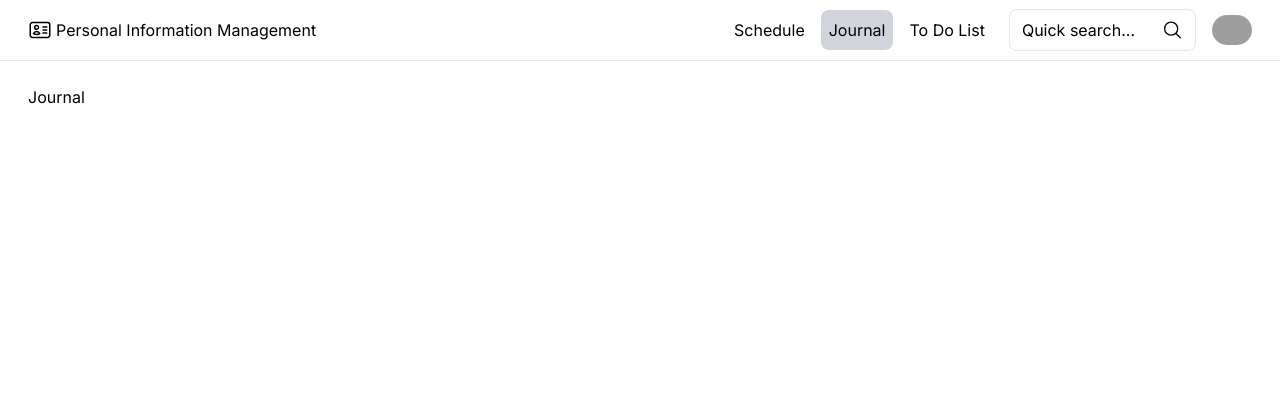
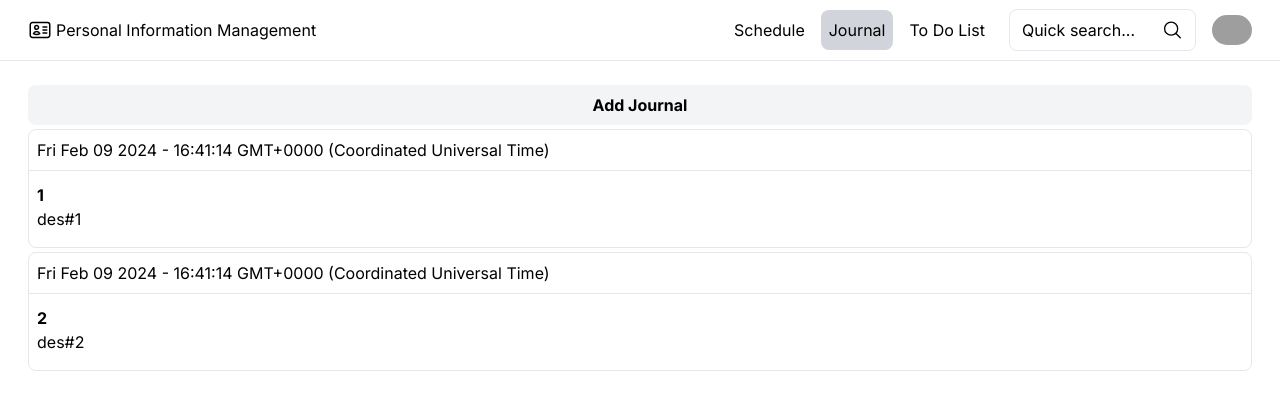
Before and after one commit to thitipongr/Final-Project-Front-end---Dev-Init, a Next.js app: page /Journal in a window 1280 px wide. Shown: the top 410 px of the page. Built offline with nearby package versions, Linux system fonts and the light colour scheme; grey boxes are pictures that could not be loaded.

Commit message:
Basic journal layout and style

```diff
--- a/app/Journal/page.tsx
+++ b/app/Journal/page.tsx
@@ -1,9 +1,75 @@
-import React from 'react'
+"use client";
 
-const page = () => {
+import React, { useState } from "react";
+import AddEventModal from "../components/AddEventModal";
+const mockJournal = [
+  {
+    title: "1",
+    date: new Date().getTime(),
+    description: "des#1",
+  },
+  {
+    title: "2",
+    date: new Date().getTime(),
+    description: "des#2",
+  },
+];
+const Page = () => {
+  const [showAddingModal, setShowAddingModal] = useState(false);
+  const [sendDataToAddingModal, setSendDataToAddingModal] = useState({
+    allDay: true,
+    startStr: new Date().toLocaleDateString("en-CA"),
+    endStr: new Date(
+      new Date().setDate(new Date().getDate() + 1)
+    ).toLocaleDateString("en-CA"),
+  });
+  const [calendarEvents, setCalendarEvents] = useState(
+    typeof window !== "undefined"
+      ? JSON.parse(localStorage.getItem("calendarEvents") || "[{}]")
+      : [{}]
+  );
+
   return (
-    <div>Journal</div>
-  )
-}
+    <div>
+      <div id="add-journal">
+        <button
+          className="w-full bg-gray-100 rounded-lg p-2 font-bold"
+          onClick={() => setShowAddingModal(true)}
+        >
+          Add Journal
+        </button>
+      </div>
+      <div id="list-journal">
+        {mockJournal.map((object, index) => {
+          return (
+            <div
+              key={index}
+              className="w-full rounded-lg py-2 mt-1 border space-y-1"
+            >
+              <div className="border-b px-2 pb-2">
+                {`${new Date(object.date).toDateString()} - ${new Date(
+                  object.date
+                ).toTimeString()}`}
+              </div>
+              <div className="w-full p-2">
+                <div className="font-bold">{object.title}</div>
+                <div className="">{object.description}</div>
+              </div>
+            </div>
+          );
+        })}
+      </div>
+      {showAddingModal ? (
+        <AddEventModal
+          setShowModal={setShowAddingModal}
+          getDataToModal={sendDataToAddingModal}
+          defaultCheckId={"Journal"}
+          calendarEvents={calendarEvents}
+          setCalendarEvents={setCalendarEvents}
+        />
+      ) : null}
+    </div>
+  );
+};
 
-export default page
+export default Page;
```
